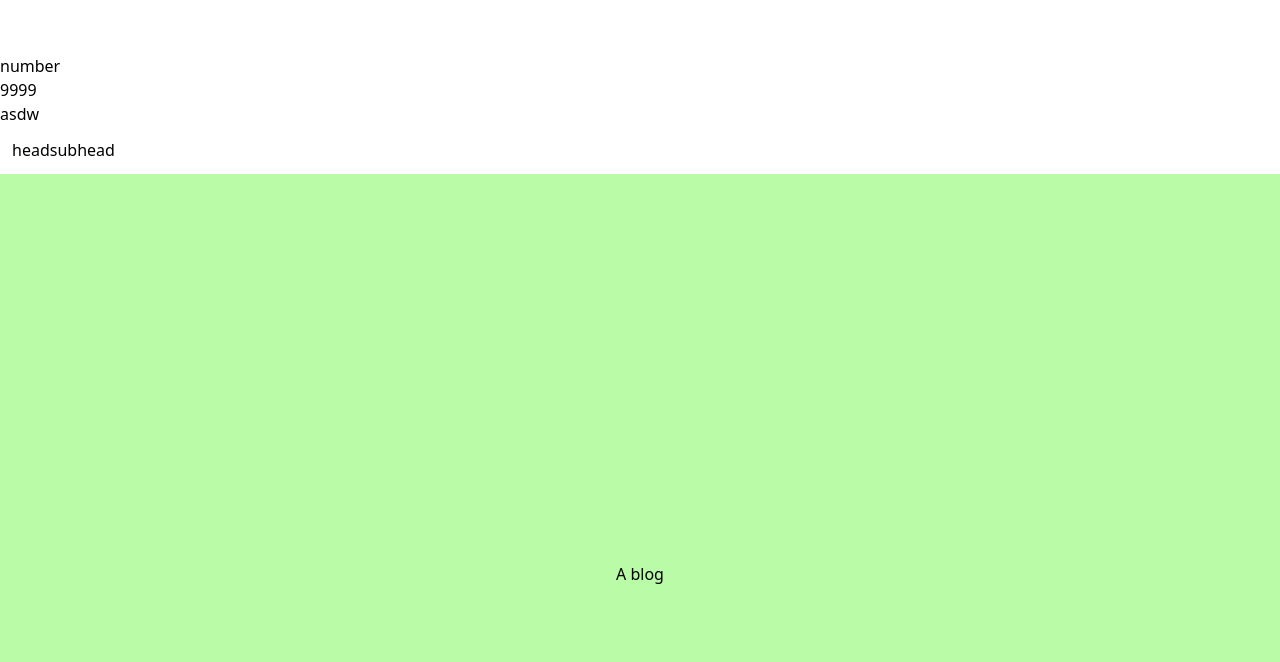
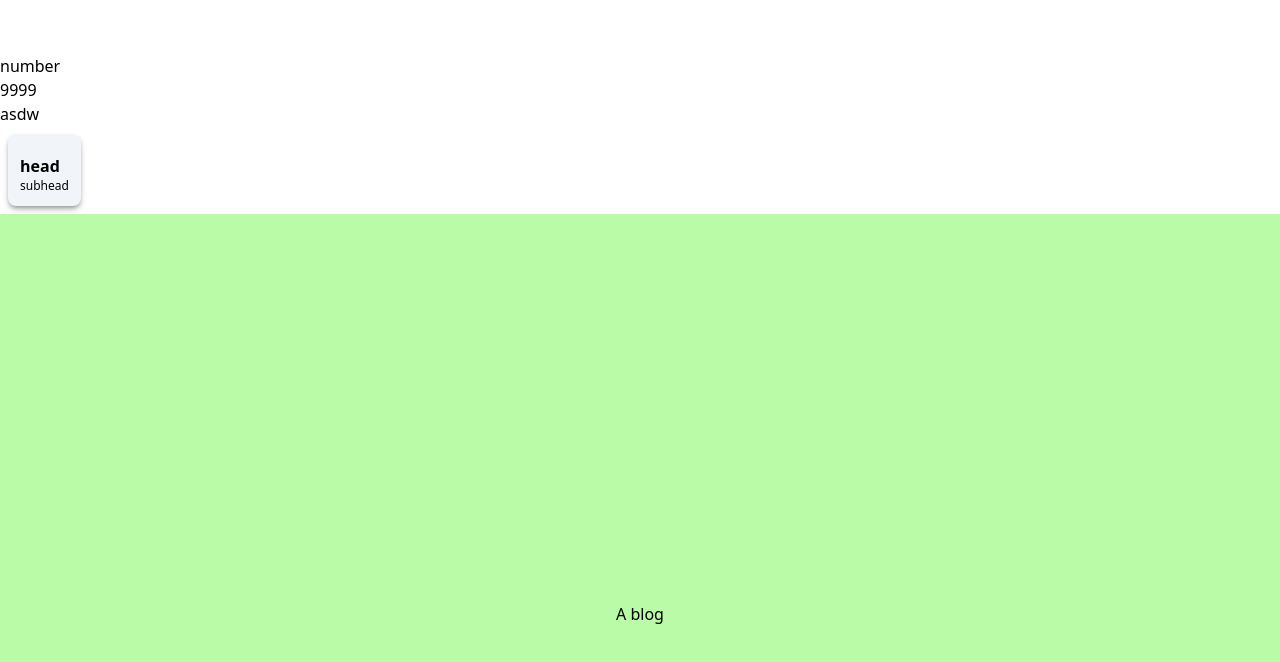
Before and after one commit to sceiiya/washicha-react, a React (Vite) app: page /home in a window 1280 px wide. Shown: the part 2399-3061 px from the top of the page. Built offline with nearby package versions, Linux system fonts and the light colour scheme; a web font is replaced by a local one.

Commit message:
improve card component

```diff
--- a/src/components/Cards.tsx
+++ b/src/components/Cards.tsx
@@ -1,14 +1,15 @@
 import { IfCards } from "../types/interfaces"
 
-const Cards:React.FC<IfCards> = ({className, heading, subheading, currency, price, imgage, stock}) => {
+const Cards:React.FC<IfCards> = ({className, heading, subheading, currency, price, imgage, stock, button1, button2}) => {
   return (
     <>
-        <div className={`flex ${className}`}>
-            {imgage && <img src={imgage} alt={heading} /> }
-            {heading && <p> {heading} </p> }
-            {subheading && <p> {subheading} </p> }
-            {currency && price && <p>{currency} <span>{price.toString()}</span></p>}
-            {stock && <p>Availability: { stock >= 1 ? "In stock" : "Out of stock" }</p> }
+        <div className={`w-fit flex flex-col rounded-lg transition-all duration-100 ease-in-out shadow-md shadow-black/30 bg-slate-100 m-2 shadow- ${className}`}>
+            {imgage && <img className="rounded-t-md object-cover aspect-square max-h-[210px] max-w-[210px]" src={imgage} alt={heading} /> }
+            {heading && <p className="font-bold pt-2"> {heading} </p> }
+            {subheading && <p className="text-xs"> {subheading} </p> }
+            {currency && price && <p className="mt-1 italic font-bold">{currency} <span>{price.toString()}</span></p>}
+            {stock && <p className="text-sm">Availability: { parseInt(stock) >= 1 ? <span className="text-green-700 italic" >In stock</span>  : <span className="text-red-700 italic">Out of stock</span> }</p> }
+            {(button1 || button2) && <div className="mt-2 flex gap-2">{button1} {button2} </div> }
         </div>
     </>
   )
```
